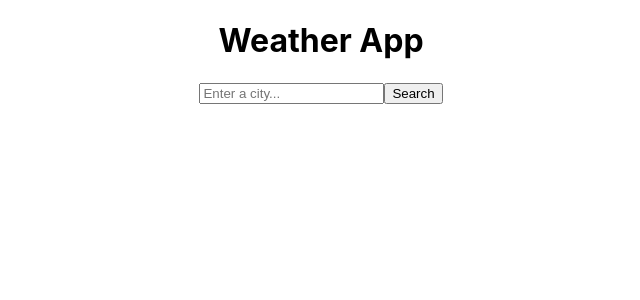
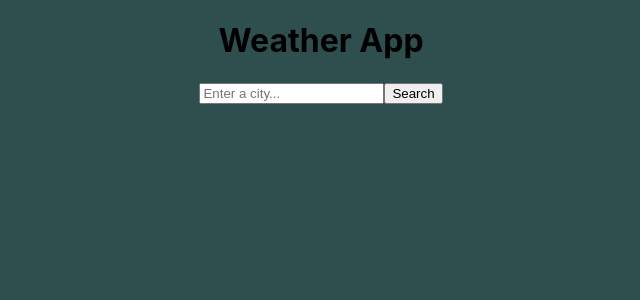
Before and after one commit to SanaJVN/react-app-W04, a React (Create React App) app: page / in a window 1280 px wide. Shown: the top 300 px of the page, without its empty margins (319-959 px from the left). Built offline with nearby package versions, Linux system fonts and the light colour scheme.

Commit message:
Edited app.js

```diff
--- a/src/App.js
+++ b/src/App.js
@@ -45,6 +45,8 @@ export default function App() {
       <div>
         {form}
         <ul>
+          <li>{`The weather conditions in ${city}:`}</li>
+          <br />
           <li>Temperature: {Math.round(weather.temperature)}°C</li>
           <li>Description: {weather.description}</li>
           <li>Wind: {weather.wind}km/h</li>
--- a/src/index.css
+++ b/src/index.css
@@ -1,13 +1,14 @@
 body {
+  background-color: darkslategrey;
   margin: 0;
-  font-family: -apple-system, BlinkMacSystemFont, 'Segoe UI', 'Roboto', 'Oxygen',
-    'Ubuntu', 'Cantarell', 'Fira Sans', 'Droid Sans', 'Helvetica Neue',
+  font-family: -apple-system, BlinkMacSystemFont, "Segoe UI", "Roboto", "Oxygen",
+    "Ubuntu", "Cantarell", "Fira Sans", "Droid Sans", "Helvetica Neue",
     sans-serif;
   -webkit-font-smoothing: antialiased;
   -moz-osx-font-smoothing: grayscale;
 }
 
 code {
-  font-family: source-code-pro, Menlo, Monaco, Consolas, 'Courier New',
+  font-family: source-code-pro, Menlo, Monaco, Consolas, "Courier New",
     monospace;
 }
```
